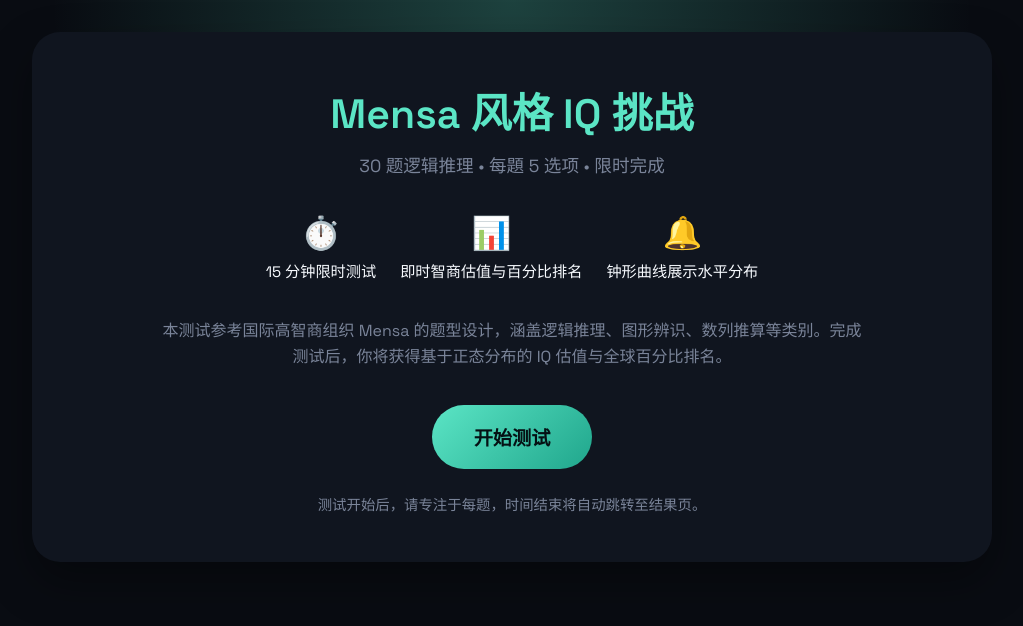
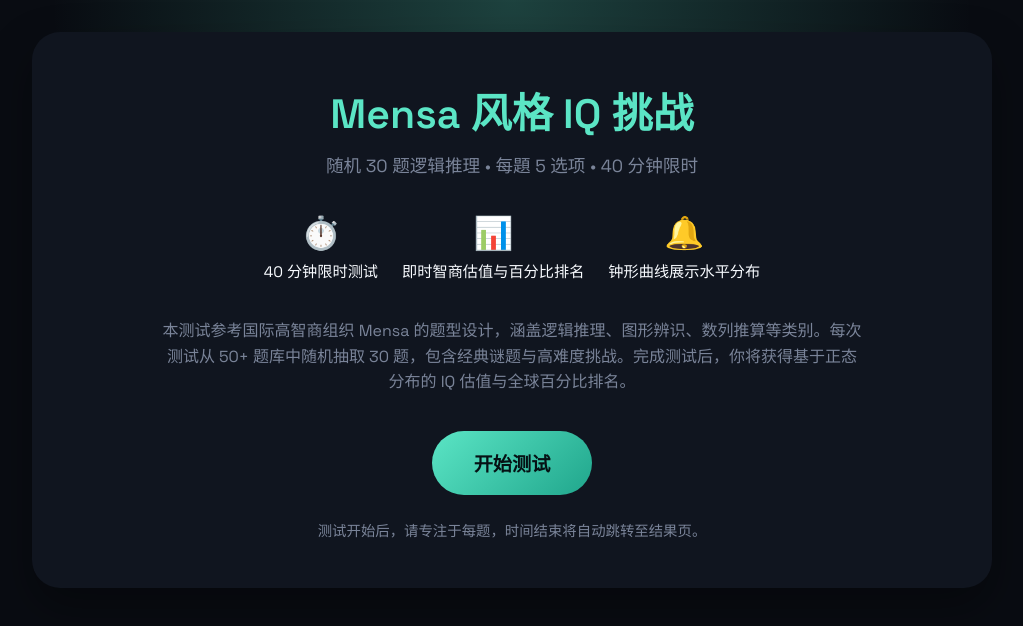
Before and after one commit to cma749351-afk/IQtest, a website: page index.html in a window 1280 px wide. Shown: the whole page, without its empty margins (128-1151 px from the left). Drawn offline with Linux system fonts and the light colour scheme.

Commit message:
docs: update intro text for 40-minute timer, random questions, larger question bank

```diff
--- a/index.html
+++ b/index.html
@@ -12,11 +12,11 @@
     <div id="intro-panel" class="intro-panel">
       <div class="intro-content">
         <h1>Mensa 风格 IQ 挑战</h1>
-        <p class="intro-subtitle">30 题逻辑推理 • 每題 5 选项 • 限时完成</p>
+        <p class="intro-subtitle">随机 30 题逻辑推理 • 每題 5 选项 • 40 分钟限时</p>
         <div class="intro-features">
           <div class="feature">
             <div class="feature-icon">⏱️</div>
-            <div class="feature-text">15 分钟限时测试</div>
+            <div class="feature-text">40 分钟限时测试</div>
           </div>
           <div class="feature">
             <div class="feature-icon">📊</div>
@@ -28,7 +28,7 @@
           </div>
         </div>
         <p class="intro-description">
-          本测试参考国际高智商组织 Mensa 的题型设计，涵盖逻辑推理、图形辨识、数列推算等类别。完成测试后，你将获得基于正态分布的 IQ 估值与全球百分比排名。
+          本测试参考国际高智商组织 Mensa 的题型设计，涵盖逻辑推理、图形辨识、数列推算等类别。每次测试从 50+ 题库中随机抽取 30 题，包含经典谜题与高难度挑战。完成测试后，你将获得基于正态分布的 IQ 估值与全球百分比排名。
         </p>
         <button id="start-button" class="primary large">开始测试</button>
         <p class="intro-note">测试开始后，请专注于每题，时间结束将自动跳转至结果页。</p>
```
